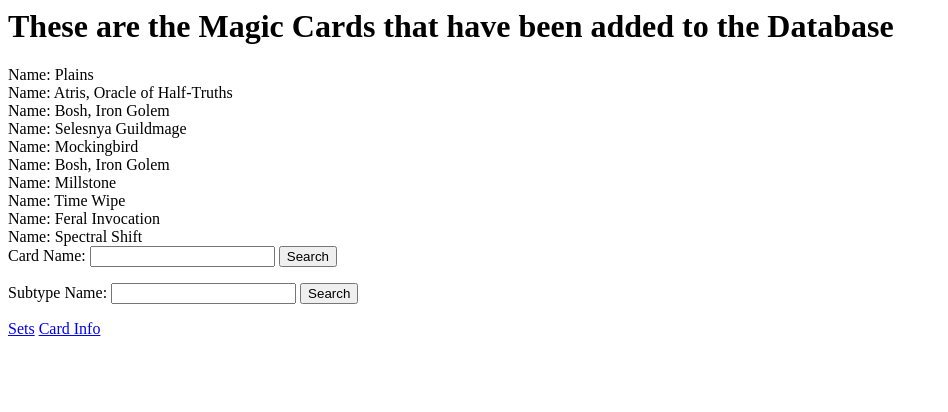
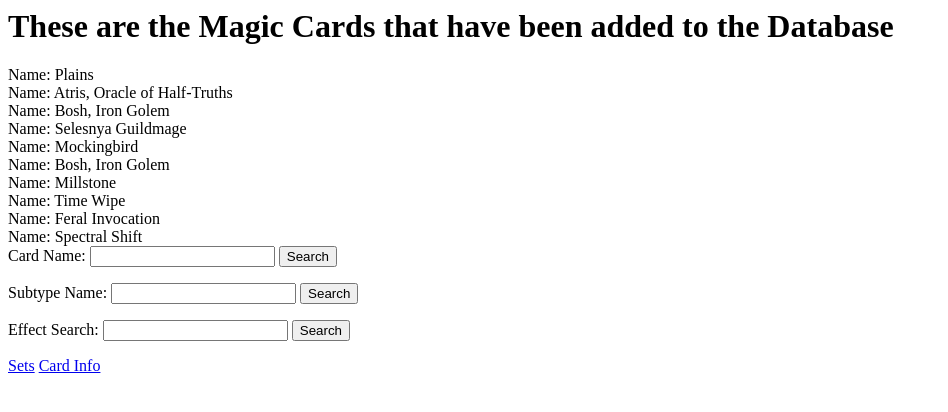
Before and after one commit to BenBrownstein/TCG-Card-Collection-Database, a PHP site: page / in a window 1280 px wide. Shown: the top 412 px of the page, without its empty margins (0-948 px from the left). Run offline with PHP 8.4, Linux system fonts and the light colour scheme; data comes from the database, SQL or seed files in the repository.

Commit message:
Worked on card_id for card info and added a non functioning effect search bar

```diff
--- a/index.php
+++ b/index.php
@@ -27,7 +27,6 @@
     die("Connection failed: " . $conn->connect_error);
 
   }
-
 
 
   $sql = "SELECT c.name, mc.rarity, mc.artist, mc.image_url, mcct.card_type
@@ -102,7 +101,7 @@
     JOIN magic_card_card_types mcct ON mcct.magic_card_card_type_id = mcctr.magic_card_card_type_id
     JOIN magic_cards_subtypes_relations mcstr ON mcstr.magic_card_id = mc.magic_card_id
     JOIN magic_card_subtypes mcst ON mcst.magic_card_subtype_id = mcstr.magic_card_subtype_id
-    where subtype LIKE '%$subtypes%'" ;
+    where subtype LIKE '%$subtypes%'";
     $result = $conn->query($sql);
   if ($result->num_rows > 0) {
     // output data of each row
@@ -117,6 +116,37 @@
     }
   ?>
 
+
+<form action="" method="GET">
+    <label for="effect">Effect Search:</label>
+    <input type="text" name="effect" value="">
+    <input type="submit" value="Search">
+</form>
+<!-- Not working yet -->
+<?php
+  //Search bar code
+  if (isset($_GET['effect']) && !empty($_GET['effect']))
+  {
+    $effect = htmlspecialchars($_GET['effect']);
+    $sql = "SELECT c.name, mc.image_url, mcet.text
+    FROM cards c JOIN magic_cards mc ON c.card_id = mc.card_id
+    JOIN magic_card_effect_text mcet ON mcet.magic_card_id = mc.magic_card_id
+    where effect LIKE '%$effect%'";
+    $result = $conn->query($sql);
+  if ($result->num_rows > 0) {
+    // output data of each row
+    while($row = $result->fetch_assoc()) {
+        echo "Name: " . $row["name"]. "<br>". "Effect: " . $row["text"]. "<br>". "Image: ". "<img src=". $row["image_url"]. "/>". "<br>";
+    }
+  } else {
+
+    echo "0 results";
+
+  }
+    }
+  ?>
+
+
 <a href="sets.php">Sets</a>
 
 <a href="card_info.php">Card Info</a>
--- a/sets.php
+++ b/sets.php
@@ -25,7 +25,6 @@
   }
 
     $sets = "SELECT * from card_sets";
-    // JOIN cards c ON c.card_set_id = cs.card_set_id
 
 
     $setresult = $conn->query($sets);
```
Also changed, not shown: card_info.php (+9 -3 lines).
